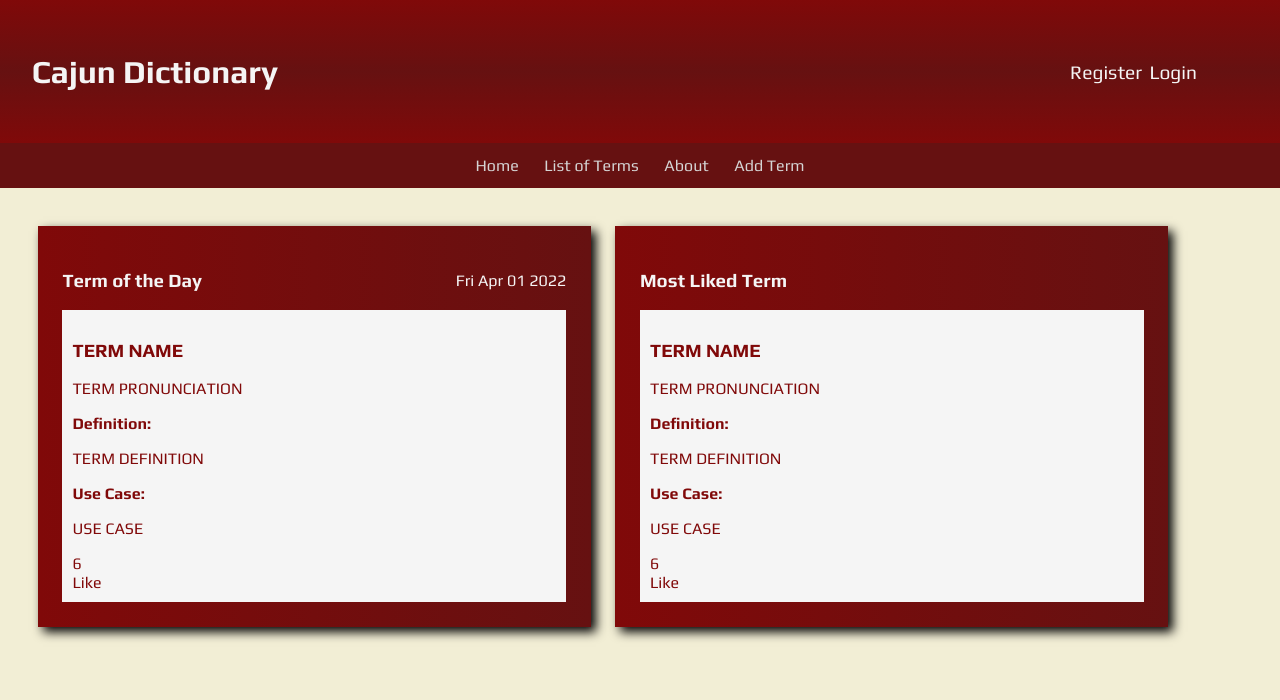
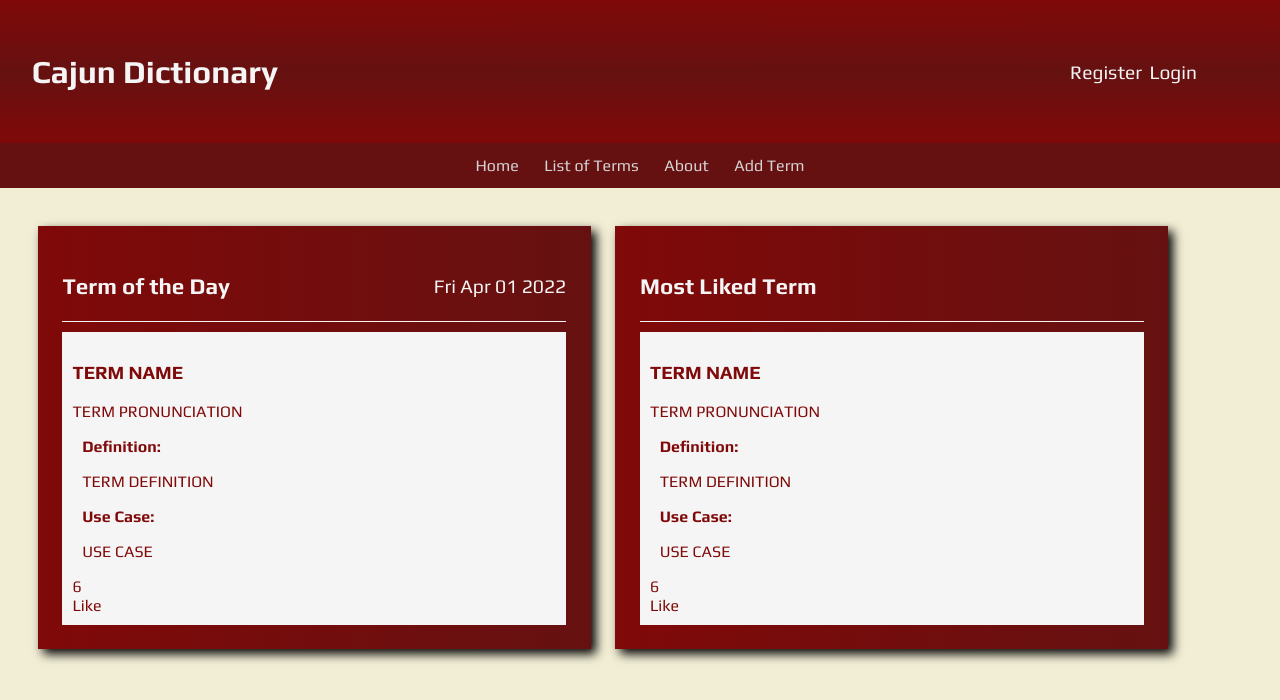
Before and after one commit to ctdupuis/cajun-dictionary, a Next.js app in the folder next-cajun-dictionary/: page / in a window 1280 px wide. Shown: the top 700 px of the page. Built offline with nearby package versions, Linux system fonts and the light colour scheme.

Commit message:
Organized file structure by creating CSS modules

```diff
--- a/next-cajun-dictionary/components/layout/Layout.jsx
+++ b/next-cajun-dictionary/components/layout/Layout.jsx
@@ -1,7 +1,7 @@
 import Head from "next/head";
 import { Fragment } from "react";
-import Header from "../ui/Header";
-import Nav from "../ui/Nav";
+import Header from "../ui/Header/Header.jsx";
+import Nav from "../ui/Nav/Nav.jsx";
 
 
 export default function Layout(props) {
--- a/next-cajun-dictionary/components/ui/Header.jsx
+++ b/next-cajun-dictionary/components/ui/Header/Header.jsx
@@ -1,4 +1,3 @@
-import React from 'react';
 import classes from './header.module.css';
 
 export default function Header() {
--- a/next-cajun-dictionary/components/ui/header.module.css
+++ b/next-cajun-dictionary/components/ui/Header/header.module.css
@@ -1,17 +1,4 @@
-.nav {
-    display: flex;
-    justify-content: center;
-    align-items: center;
-}
 
-.nav a, .session-nav a {
-    color: rgb(213, 212, 212);
-    text-decoration: none;
-}
-
-.nav a:hover, .session-nav a:hover {
-    color: white;
-}
 
 .session_nav {
     width: 15%;
@@ -24,10 +11,6 @@
 .session_nav a {
     margin-right: 4%;
     font-size: larger;
-}
-
-.nav_item {
-    padding: 1%;
 }
 
 .logo {
--- a/next-cajun-dictionary/components/ui/Nav.jsx
+++ b/next-cajun-dictionary/components/ui/Nav/Nav.jsx
@@ -1,4 +1,4 @@
-import classes from './header.module.css';
+import classes from './nav.module.css';
 
 export default function Nav() {
   return (
@@ -12,7 +12,7 @@ export default function Nav() {
         <div className={classes.nav_item}>
             <a href="/about">About</a>
         </div>
-        <div id="add-tab" className={classes.nav_item}>
+        <div className={classes.nav_item}>
             <a href="/add">Add Term</a>
         </div>
     </nav>
--- /dev/null
+++ b/next-cajun-dictionary/components/ui/Nav/nav.module.css
@@ -0,0 +1,18 @@
+.nav {
+    display: flex;
+    justify-content: center;
+    align-items: center;
+}
+
+.nav a, .session-nav a {
+    color: rgb(213, 212, 212);
+    text-decoration: none;
+}
+
+.nav a:hover, .session-nav a:hover {
+    color: white;
+}
+
+.nav_item {
+    padding: 1%;
+}
--- a/next-cajun-dictionary/components/ui/TermCard.jsx
+++ b/next-cajun-dictionary/components/ui/Terms/TermCard.jsx
@@ -1,3 +1,5 @@
+import styles from './term-card.module.css'
+
 export default function TermCard(props) {
 
   let title;
@@ -5,14 +7,14 @@ export default function TermCard(props) {
 
   if (props.type === 'term-of-day') {
     title = (
-      <div className="title flex space-bet" style={{ alignItems: "center"}}>
+      <div className={styles.title + " flex space-bet"} style={{ alignItems: "center"}}>
         <h3>Term of the Day</h3>
         <span id="date">{date}</span>
       </div>
     )
   } else if (props.type === 'most-liked') {
     title = (
-      <div className="title">
+      <div className={styles.title}>
         <h3>Most Liked Term</h3>
       </div>
     )
@@ -27,7 +29,7 @@ export default function TermCard(props) {
         <h3>TERM NAME</h3>
         <span className="pronounce">TERM PRONUNCIATION</span>
 
-        <div className="definition">
+        <div className={styles.definition}>
           <p>
             <strong>Definition:</strong>
           </p>
@@ -36,7 +38,7 @@ export default function TermCard(props) {
           </p>
         </div>
 
-        <div className="use-case">
+        <div className={styles.use_case}>
           <p>
             <strong>Use Case:</strong>
           </p>
@@ -45,7 +47,7 @@ export default function TermCard(props) {
           </p>
         </div>
 
-        <div className="likes-container">
+        <div className="likes_container">
           <div className="num_likes">6</div>
           <div className="like_action">Like</div>
         </div>
--- /dev/null
+++ b/next-cajun-dictionary/components/ui/Terms/term-card.module.css
@@ -0,0 +1,9 @@
+.title {
+    margin-bottom: 2%;
+    border-bottom: 1px solid whitesmoke;
+    font-size: larger;
+}
+
+.definition, .use_case {
+    margin: 2%;
+}
--- a/next-cajun-dictionary/pages/api/terms.js
+++ b/next-cajun-dictionary/pages/api/terms.js
@@ -1,5 +1,3 @@
-// Next.js API route support: https://nextjs.org/docs/api-routes/introduction
-
 import db from '../../helpers/db';
 
 export default function handler(req, res) {
--- a/next-cajun-dictionary/pages/index.js
+++ b/next-cajun-dictionary/pages/index.js
@@ -1,4 +1,4 @@
-import TermCard from '../components/ui/TermCard';
+import TermCard from '../components/ui/Terms/TermCard';
 
 export default function Home() {
   return (
```
Also changed, not shown: next-cajun-dictionary/components/ui/nav.module.css (deleted), 1 other file (tests, documents, lock files or other folders).
